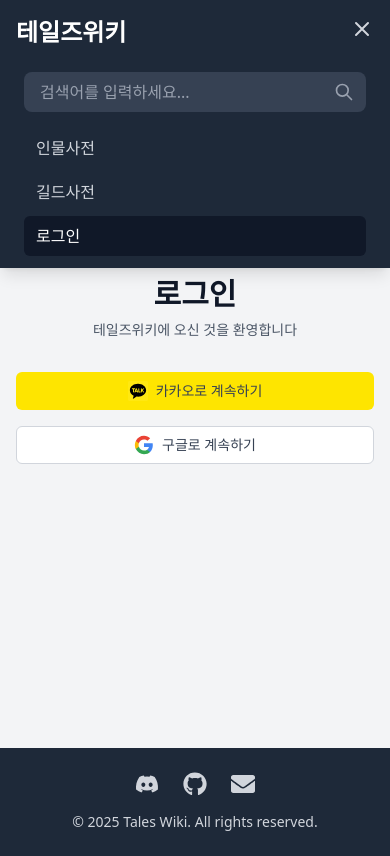
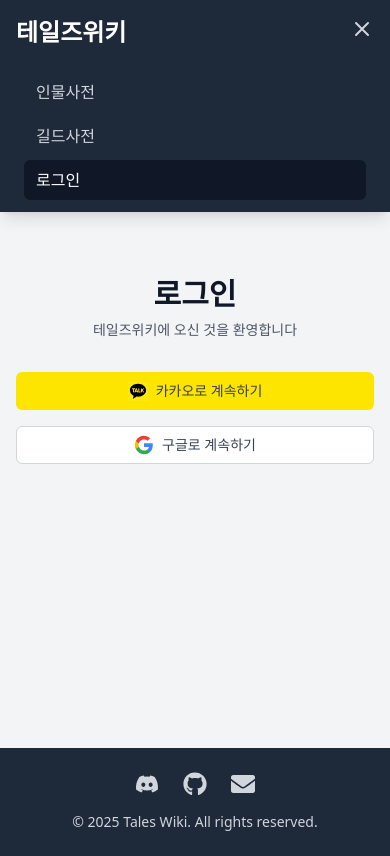
Before and after one commit to tales-wiki/frontend, a React (Vite) app in the folder client/: page /login in a window 390 px wide. Both pictures are taken after a click on the button 362 px from the left and 29 px from the top of the page. Built offline with nearby package versions, Linux system fonts and the light colour scheme; the HTML template or start-up script is replaced by a standard one.

Commit message:
feat: Redux 이용해서 로그인/로그아웃 구분 추가

```diff
--- a/client/package.json
+++ b/client/package.json
@@ -10,11 +10,13 @@
     "preview": "vite preview"
   },
   "dependencies": {
+    "@reduxjs/toolkit": "^2.6.1",
     "@tailwindcss/vite": "^4.1.1",
     "axios": "^1.8.4",
     "react": "^19.0.0",
     "react-dom": "^19.0.0",
     "react-icons": "^5.5.0",
+    "react-redux": "^9.2.0",
     "react-router-dom": "^7.4.1",
     "tailwindcss": "^4.1.1"
   },
--- a/client/src/App.tsx
+++ b/client/src/App.tsx
@@ -1,3 +1,4 @@
+import { Provider } from "react-redux";
 import { Route, BrowserRouter as Router, Routes } from "react-router-dom";
 import "./App.css";
 import Footer from "./components/Footer";
@@ -8,9 +9,11 @@
 import Home from "./pages/Home";
 import KakaoLoginCallback from "./pages/KakaoLoginCallback";
 import Login from "./pages/Login";
+import { store } from "./store";
 
 function App() {
   return (
+    <Provider store={store}>
       <Router>
         <div className="min-h-screen bg-gray-100 flex flex-col">
           <Header />
@@ -27,6 +30,7 @@
           <Footer />
         </div>
       </Router>
+    </Provider>
   );
 }
 
--- a/client/src/components/Header.tsx
+++ b/client/src/components/Header.tsx
@@ -1,8 +1,14 @@
 import React, { useState } from "react";
-import { Link, useLocation } from "react-router-dom";
+import { useDispatch } from "react-redux";
+import { Link, useLocation, useNavigate } from "react-router-dom";
+import { useAuth } from "../hooks/useAuth";
+import { setLogout } from "../store/slices/authSlice";
 
 const Header: React.FC = () => {
   const location = useLocation();
+  const navigate = useNavigate();
+  const dispatch = useDispatch();
+  const { isAuthenticated } = useAuth();
   const [searchQuery, setSearchQuery] = useState("");
   const [isMobileMenuOpen, setIsMobileMenuOpen] = useState(false);
 
@@ -18,6 +24,11 @@
 
   const toggleMobileMenu = () => {
     setIsMobileMenuOpen(!isMobileMenuOpen);
+  };
+
+  const handleLogout = () => {
+    dispatch(setLogout());
+    navigate("/");
   };
 
   return (
@@ -85,6 +96,14 @@
               >
                 길드사전
               </Link>
+              {isAuthenticated ? (
+                <button
+                  onClick={handleLogout}
+                  className="px-3 py-2 rounded-md text-sm font-medium text-gray-300 hover:text-white transition-colors duration-200"
+                >
+                  로그아웃
+                </button>
+              ) : (
                 <Link
                   to="/login"
                   className={`px-3 py-2 rounded-md text-sm font-medium transition-colors duration-200 ${
@@ -95,6 +114,7 @@
                 >
                   로그인
                 </Link>
+              )}
             </div>
           </nav>
 
@@ -131,50 +151,16 @@
         </div>
 
         {/* 모바일 메뉴 */}
-        <div
-          className={`md:hidden ${
-            isMobileMenuOpen ? "block" : "hidden"
-          } transition-all duration-300 ease-in-out`}
-        >
+        {isMobileMenuOpen && (
+          <div className="md:hidden">
             <div className="px-2 pt-2 pb-3 space-y-1">
-            {/* 모바일 검색바 */}
-            <form onSubmit={handleSearch} className="relative mb-4">
-              <input
-                type="text"
-                value={searchQuery}
-                onChange={(e) => setSearchQuery(e.target.value)}
-                placeholder="검색어를 입력하세요..."
-                className="w-full px-4 py-2 rounded-lg bg-gray-700 text-white placeholder-gray-400 focus:outline-none focus:ring-2 focus:ring-blue-500"
-              />
-              <button
-                type="submit"
-                className="absolute right-3 top-1/2 transform -translate-y-1/2 text-gray-400 hover:text-white focus:outline-none"
-              >
-                <svg
-                  className="w-5 h-5"
-                  fill="none"
-                  stroke="currentColor"
-                  viewBox="0 0 24 24"
-                >
-                  <path
-                    strokeLinecap="round"
-                    strokeLinejoin="round"
-                    strokeWidth={2}
-                    d="M21 21l-6-6m2-5a7 7 0 11-14 0 7 7 0 0114 0z"
-                  />
-                </svg>
-              </button>
-            </form>
-
-            {/* 모바일 네비게이션 */}
               <Link
                 to="/characters"
                 className={`block px-3 py-2 rounded-md text-base font-medium ${
                   isActive("/characters")
-                  ? "bg-gray-900 text-white"
-                  : "text-gray-300 hover:bg-gray-700 hover:text-white"
+                    ? "text-white bg-gray-900"
+                    : "text-gray-300 hover:text-white hover:bg-gray-700"
                 }`}
-              onClick={() => setIsMobileMenuOpen(false)}
               >
                 인물사전
               </Link>
@@ -182,26 +168,34 @@
                 to="/guild"
                 className={`block px-3 py-2 rounded-md text-base font-medium ${
                   isActive("/guild")
-                  ? "bg-gray-900 text-white"
-                  : "text-gray-300 hover:bg-gray-700 hover:text-white"
+                    ? "text-white bg-gray-900"
+                    : "text-gray-300 hover:text-white hover:bg-gray-700"
                 }`}
-              onClick={() => setIsMobileMenuOpen(false)}
               >
                 길드사전
               </Link>
+              {isAuthenticated ? (
+                <button
+                  onClick={handleLogout}
+                  className="block w-full text-left px-3 py-2 rounded-md text-base font-medium text-gray-300 hover:text-white hover:bg-gray-700"
+                >
+                  로그아웃
+                </button>
+              ) : (
                 <Link
                   to="/login"
                   className={`block px-3 py-2 rounded-md text-base font-medium ${
                     isActive("/login")
-                  ? "bg-gray-900 text-white"
-                  : "text-gray-300 hover:bg-gray-700 hover:text-white"
+                      ? "text-white bg-gray-900"
+                      : "text-gray-300 hover:text-white hover:bg-gray-700"
                   }`}
-              onClick={() => setIsMobileMenuOpen(false)}
                 >
                   로그인
                 </Link>
+              )}
             </div>
           </div>
+        )}
       </div>
     </header>
   );
--- /dev/null
+++ b/client/src/hooks/useAuth.ts
@@ -0,0 +1,10 @@
+import { useSelector } from "react-redux";
+import { RootState } from "../store";
+
+export const useAuth = () => {
+  const { isAuthenticated } = useSelector((state: RootState) => state.auth);
+
+  return {
+    isAuthenticated,
+  };
+};
--- a/client/src/pages/GoogleLoginCallback.tsx
+++ b/client/src/pages/GoogleLoginCallback.tsx
@@ -1,10 +1,13 @@
 import axios from "axios";
 import React, { useEffect } from "react";
+import { useDispatch } from "react-redux";
 import { useNavigate, useSearchParams } from "react-router-dom";
+import { setLogin } from "../store/slices/authSlice";
 
 const GoogleLoginCallback: React.FC = () => {
   const navigate = useNavigate();
   const [searchParams] = useSearchParams();
+  const dispatch = useDispatch();
 
   useEffect(() => {
     const handleGoogleLogin = async () => {
@@ -30,6 +33,9 @@
         );
 
         if (response.status === 200) {
+          // Redux store에 로그인 상태 저장
+          dispatch(setLogin());
+
           // 로그인 성공 시 홈페이지로 이동
           navigate("/");
         }
@@ -41,7 +47,7 @@
     };
 
     handleGoogleLogin();
-  }, [navigate, searchParams]);
+  }, [navigate, searchParams, dispatch]);
 
   return (
     <div className="h-[calc(100vh-4rem-6rem)] flex items-center justify-center bg-gray-100">
--- a/client/src/pages/KakaoLoginCallback.tsx
+++ b/client/src/pages/KakaoLoginCallback.tsx
@@ -1,10 +1,13 @@
 import axios from "axios";
 import React, { useEffect } from "react";
+import { useDispatch } from "react-redux";
 import { useNavigate, useSearchParams } from "react-router-dom";
+import { setLogin } from "../store/slices/authSlice";
 
 const KakaoLoginCallback: React.FC = () => {
   const navigate = useNavigate();
   const [searchParams] = useSearchParams();
+  const dispatch = useDispatch();
 
   useEffect(() => {
     const handleKakaoLogin = async () => {
@@ -23,6 +26,9 @@
         );
 
         if (response.status === 200) {
+          // 로그인 상태만 true로 설정
+          dispatch(setLogin());
+
           // 로그인 성공 시 홈페이지로 이동
           navigate("/");
         }
@@ -34,7 +40,7 @@
     };
 
     handleKakaoLogin();
-  }, [navigate, searchParams]);
+  }, [navigate, searchParams, dispatch]);
 
   return (
     <div className="h-[calc(100vh-4rem-6rem)] flex items-center justify-center bg-gray-100">
--- /dev/null
+++ b/client/src/store/index.ts
@@ -0,0 +1,11 @@
+import { configureStore } from "@reduxjs/toolkit";
+import authReducer from "./slices/authSlice";
+
+export const store = configureStore({
+  reducer: {
+    auth: authReducer,
+  },
+});
+
+export type RootState = ReturnType<typeof store.getState>;
+export type AppDispatch = typeof store.dispatch;
--- /dev/null
+++ b/client/src/store/slices/authSlice.ts
@@ -0,0 +1,33 @@
+import { createSlice } from "@reduxjs/toolkit";
+
+interface AuthState {
+  isAuthenticated: boolean;
+}
+
+// localStorage에서 초기 상태 가져오기
+const getInitialState = (): AuthState => {
+  const savedAuth = localStorage.getItem("auth");
+  return savedAuth ? JSON.parse(savedAuth) : { isAuthenticated: false };
+};
+
+const initialState: AuthState = getInitialState();
+
+const authSlice = createSlice({
+  name: "auth",
+  initialState,
+  reducers: {
+    setLogin: (state) => {
+      state.isAuthenticated = true;
+      // localStorage에 상태 저장
+      localStorage.setItem("auth", JSON.stringify({ isAuthenticated: true }));
+    },
+    setLogout: (state) => {
+      state.isAuthenticated = false;
+      // localStorage에서 상태 제거
+      localStorage.removeItem("auth");
+    },
+  },
+});
+
+export const { setLogin, setLogout } = authSlice.actions;
+export default authSlice.reducer;
```
Also changed, not shown: 1 other file (tests, documents, lock files or other folders). Lines whose indentation alone changed are shown as unchanged.
